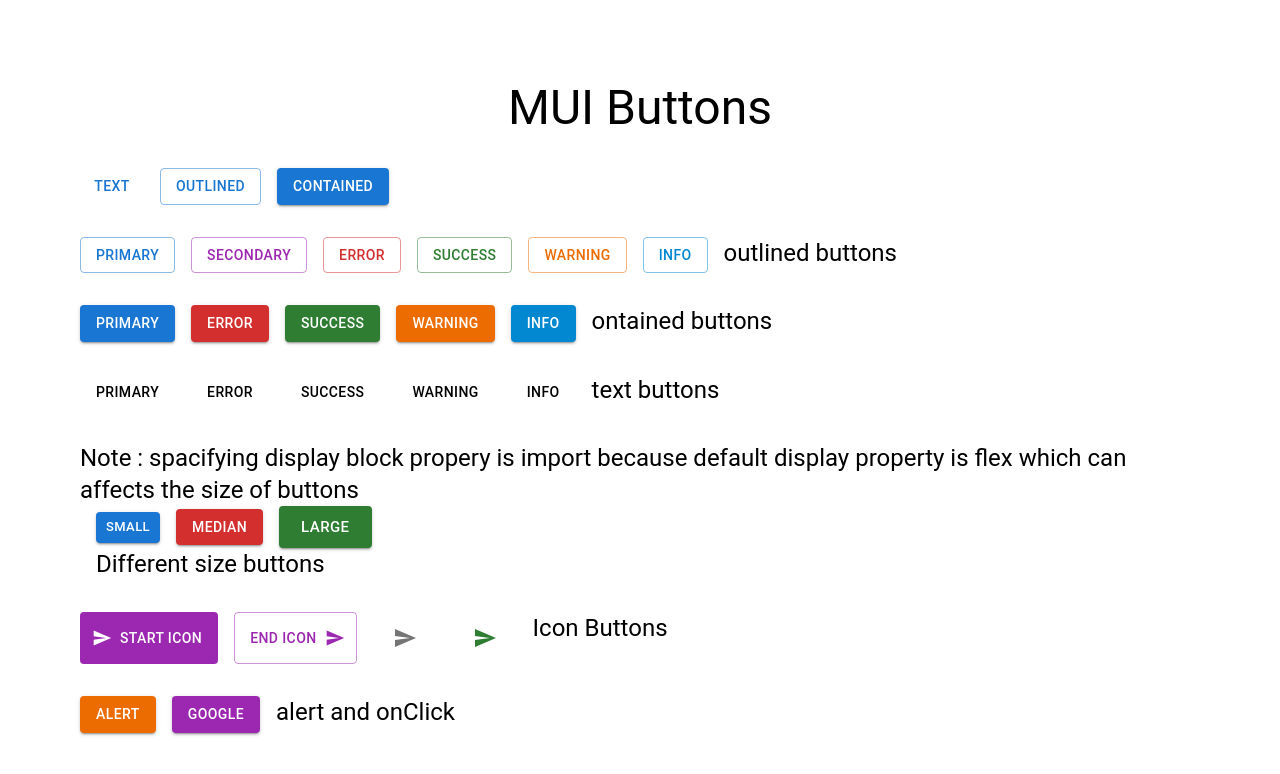
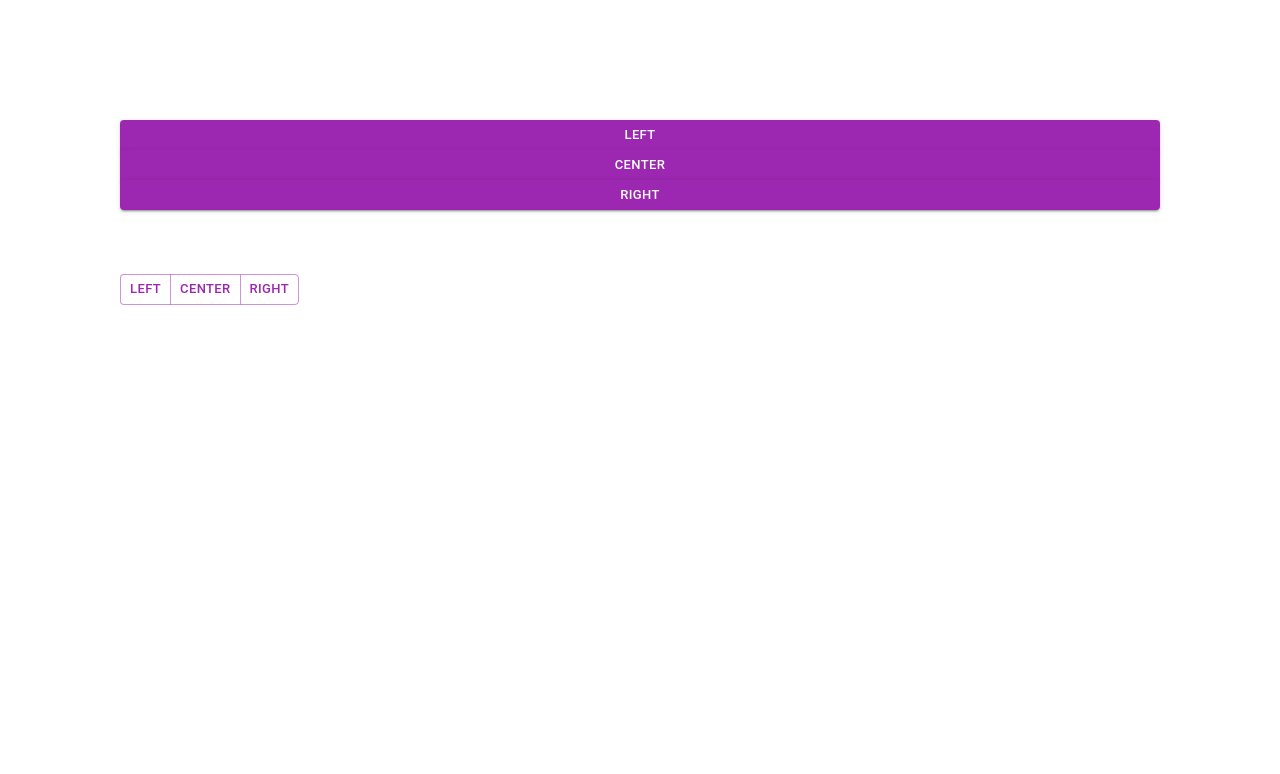
Before and after one commit to Afsach/MUI-NOTES, a React (Create React App) app: page / in a window 1280 px wide. Shown: the top 774 px of the page. Built offline with nearby package versions, Linux system fonts and the light colour scheme.

Commit message:
adding MuiButtonGroups

```diff
--- a/src/App.js
+++ b/src/App.js
@@ -1,13 +1,15 @@
 import './App.css';
+import MuiButtonGroups from './Components/MuiButtonGroups';
 
 // import MuiBox from './Components/MuiBox';
-import MuiButtons from './Components/MuiButtons';
+// import MuiButtons from './Components/MuiButtons';
 
 function App() {
   return (
    <>
    {/* <MuiBox/> */}
-   <MuiButtons/>
+   {/* <MuiButtons/> */}
+   <MuiButtonGroups/>
    </>
   );
 }
--- /dev/null
+++ b/src/Components/MuiButtonGroups.jsx
@@ -0,0 +1,45 @@
+import { Button, ButtonGroup, Stack } from '@mui/material'
+import React from 'react'
+
+const MuiButtonGroups = () => {
+    return (
+        <Stack
+            direction='column'
+            spacing={8}
+            p={15}
+        >
+            <ButtonGroup
+                orientation='vertical'
+                size='small'
+                color='secondary'
+                aria-label='alignment button group'
+            >
+                <Button variant='contained' onClick={()=> alert("left Click")}>
+                    left
+                </Button>
+                <Button variant='contained' onClick={()=> alert("center Click")}>
+                    center
+                </Button>
+                <Button variant='contained' onClick={()=> alert("right Click")}>
+                    right
+                </Button>
+            </ButtonGroup>
+            <ButtonGroup orientation='horizontal'
+                size='small'
+                color='secondary'
+            >
+                <Button variant='outlined'>
+                    left
+                </Button>
+                <Button variant='outlined'>
+                    center
+                </Button>
+                <Button variant='outlined'>
+                    right
+                </Button>
+            </ButtonGroup>
+        </Stack>
+    )
+
+}
+export default MuiButtonGroups
```
